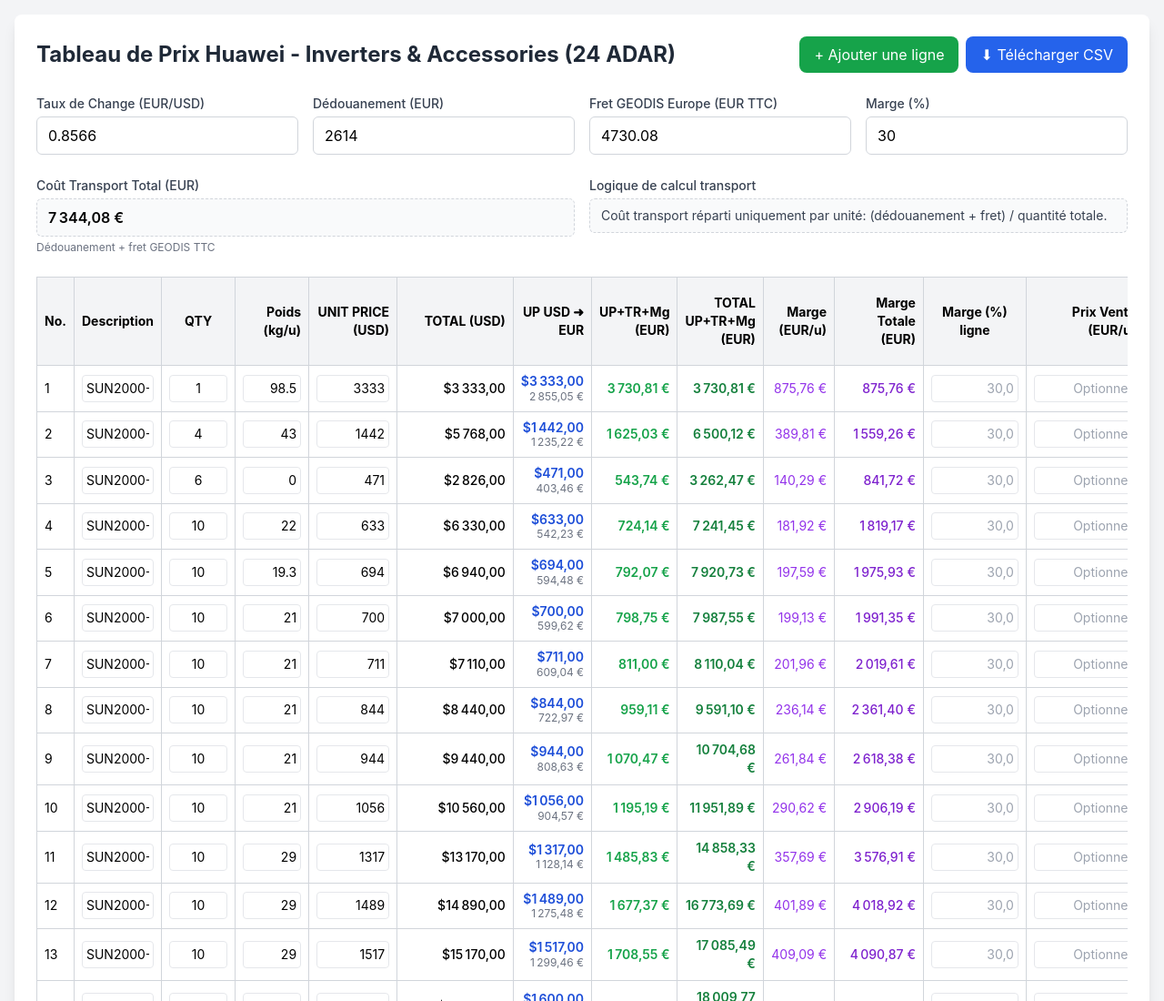
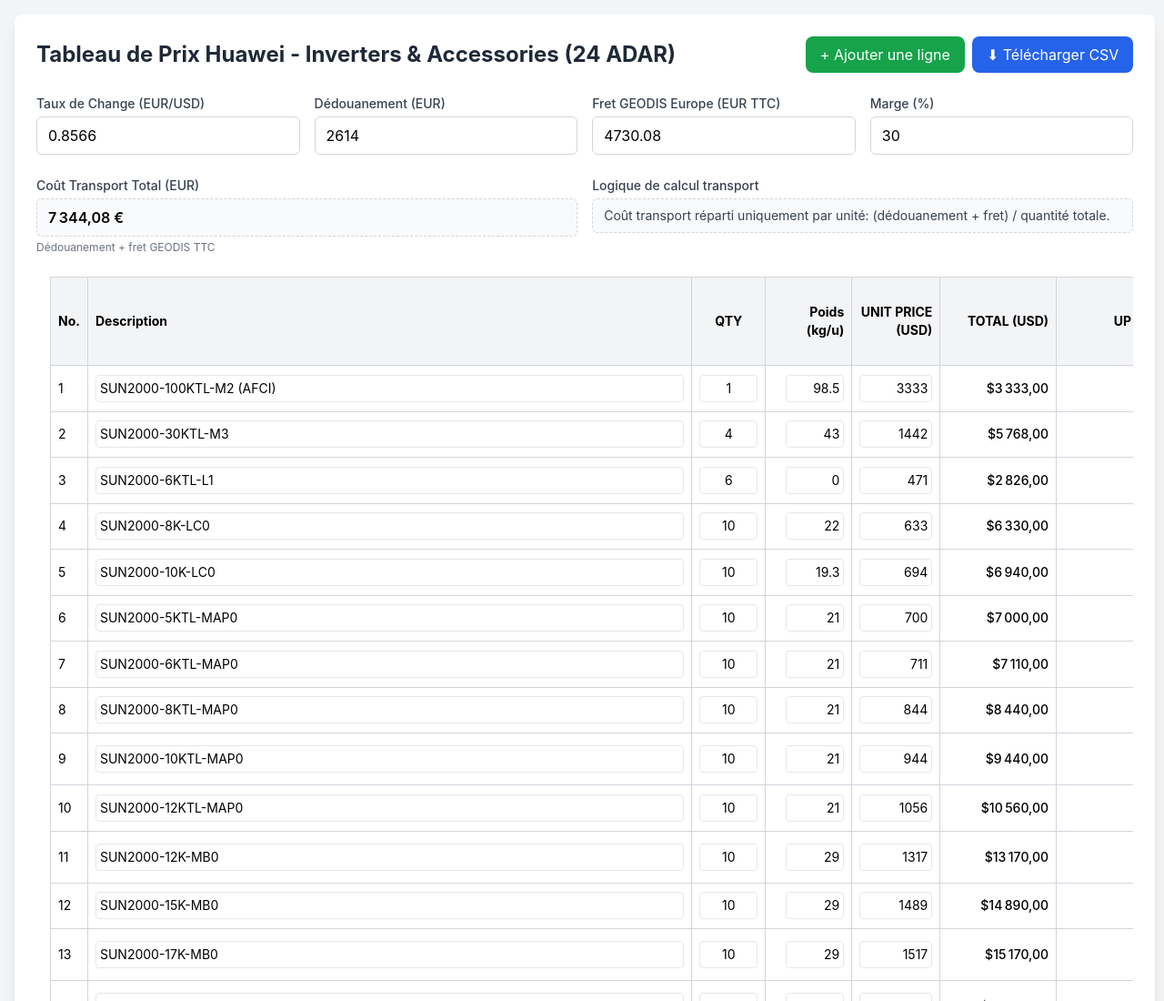
Before and after one commit to yohand-byte/huawei-pricing-calculator, a plain HTML site: page index.html in a window 1280 px wide. Shown: the top 1100 px of the page at 91% size. Drawn offline with nearby package versions, Linux system fonts and the light colour scheme.

Commit message:
style: widen pricing table layout for clearer columns

```diff
--- a/index.html
+++ b/index.html
@@ -8,6 +8,24 @@
     <style>
       body {
         font-family: 'Inter', system-ui, -apple-system, BlinkMacSystemFont, 'Segoe UI', sans-serif;
+      }
+      .app-shell {
+        width: min(98vw, 1900px);
+        max-width: 1900px;
+        margin: 0 auto;
+      }
+      .table-scroll {
+        overflow-x: auto;
+        scrollbar-gutter: stable both-edges;
+      }
+      .pricing-table {
+        min-width: 1980px;
+      }
+      .pricing-table thead th {
+        position: sticky;
+        top: 0;
+        z-index: 2;
+        background: #f3f4f6;
       }
       table input::-webkit-outer-spin-button,
       table input::-webkit-inner-spin-button {
@@ -356,7 +374,7 @@
           const renderProductRow = (row, index) => `
             <tr class="hover:bg-gray-50">
               <td class="border border-gray-300 px-2 py-2">${row.no ?? index + 1}</td>
-              <td class="border border-gray-300 px-2 py-2 w-[36rem]">
+              <td class="border border-gray-300 px-2 py-2 w-[44rem]">
                 <input
                   type="text"
                   value="${escapeHtml(row.description || '')}"
@@ -469,7 +487,7 @@
           `;
 
           app.innerHTML = `
-            <div class="max-w-7xl mx-auto bg-white rounded-lg shadow-lg p-6 space-y-6">
+            <div class="app-shell bg-white rounded-lg shadow-lg p-6 space-y-6">
               <div class="flex flex-col gap-4 md:flex-row md:justify-between md:items-center">
                 <h1 class="text-2xl font-bold text-gray-800">Tableau de Prix Huawei - Inverters & Accessories (24 ADAR)</h1>
                 <div class="flex gap-2">
@@ -517,12 +535,12 @@
                 </div>
               </div>
 
-              <div class="overflow-x-auto">
-                <table class="w-full border-collapse text-sm">
+              <div class="table-scroll">
+                <table class="pricing-table w-full border-collapse text-sm">
                   <thead>
                     <tr class="bg-gray-100">
                       <th class="border border-gray-300 px-2 py-2 text-left">No.</th>
-                      <th class="border border-gray-300 px-2 py-2 text-left w-[36rem]">Description</th>
+                      <th class="border border-gray-300 px-2 py-2 text-left w-[44rem]">Description</th>
                       <th class="border border-gray-300 px-2 py-2 text-center">QTY</th>
                       <th class="border border-gray-300 px-2 py-2 text-right w-24">Poids (kg/u)</th>
                       <th class="border border-gray-300 px-2 py-2 text-right w-24">UNIT PRICE (USD)</th>
```
